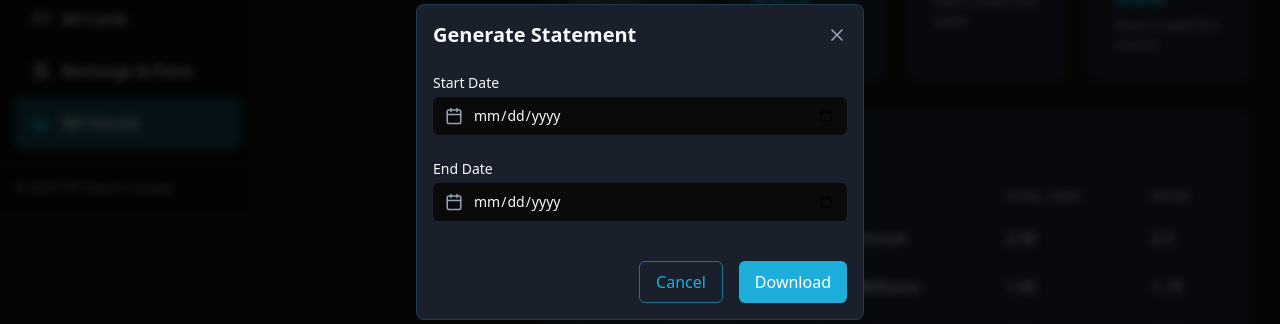
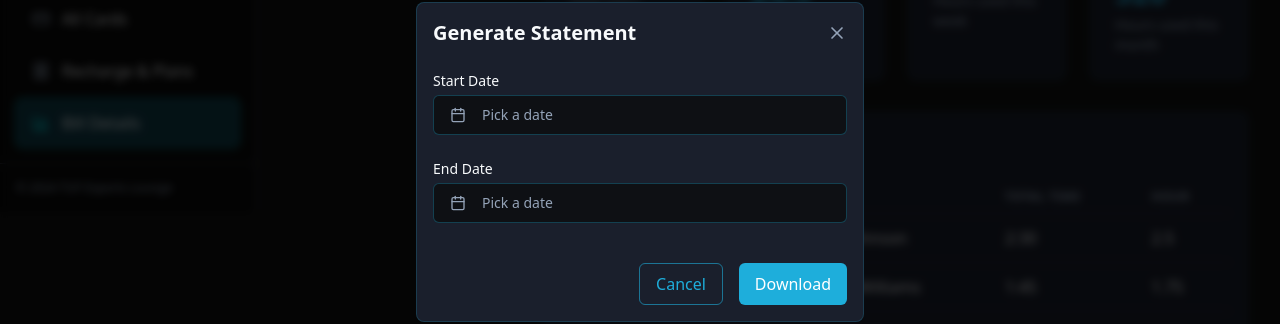
Before and after one commit to Sudarshan50/Manager, a React (Vite) app: page /bill-details in a window 1280 px wide. Both pictures are taken after a click on the button "Generate Statement". Shown: the part 238-562 px from the top of the page. Built offline with nearby package versions, Linux system fonts and the light colour scheme.

Commit message:
Fix: Use date picker for statement dates
Use date picker component for start and end dates in the generate statement form.

```diff
--- a/package.json
+++ b/package.json
@@ -43,7 +43,7 @@
     "class-variance-authority": "^0.7.1",
     "clsx": "^2.1.1",
     "cmdk": "^1.0.0",
-    "date-fns": "^3.6.0",
+    "date-fns": "^4.1.0",
     "embla-carousel-react": "^8.3.0",
     "framer-motion": "^12.6.2",
     "input-otp": "^1.2.4",
--- /dev/null
+++ b/src/components/DatePicker.tsx
@@ -0,0 +1,44 @@
+
+import * as React from "react";
+import { format } from "date-fns";
+import { Calendar as CalendarIcon } from "lucide-react";
+import { cn } from "@/lib/utils";
+import { Button } from "@/components/ui/button";
+import { Calendar } from "@/components/ui/calendar";
+import { Popover, PopoverContent, PopoverTrigger } from "@/components/ui/popover";
+
+interface DatePickerProps {
+  date: Date | undefined;
+  setDate: (date: Date | undefined) => void;
+  label: string;
+}
+
+export function DatePicker({ date, setDate, label }: DatePickerProps) {
+  return (
+    <div className="w-full">
+      <label className="block text-sm font-medium mb-1">{label}</label>
+      <Popover>
+        <PopoverTrigger asChild>
+          <Button
+            variant={"outline"}
+            className={cn(
+              "w-full flex justify-start text-left font-normal bg-gaming-darker/70 border-gaming-accent/30 hover:border-gaming-accent/70 hover:bg-gaming-darker/90",
+              !date && "text-muted-foreground"
+            )}
+          >
+            <CalendarIcon className="mr-2 h-4 w-4" />
+            {date ? format(date, "PPP") : <span>Pick a date</span>}
+          </Button>
+        </PopoverTrigger>
+        <PopoverContent className="w-auto p-0" align="start">
+          <Calendar
+            mode="single"
+            selected={date}
+            onSelect={setDate}
+            initialFocus
+          />
+        </PopoverContent>
+      </Popover>
+    </div>
+  );
+}
--- a/src/components/ui/calendar.tsx
+++ b/src/components/ui/calendar.tsx
@@ -1,3 +1,4 @@
+
 import * as React from "react";
 import { ChevronLeft, ChevronRight } from "lucide-react";
 import { DayPicker } from "react-day-picker";
@@ -16,7 +17,7 @@ function Calendar({
   return (
     <DayPicker
       showOutsideDays={showOutsideDays}
-      className={cn("p-3", className)}
+      className={cn("p-3 pointer-events-auto", className)}
       classNames={{
         months: "flex flex-col sm:flex-row space-y-4 sm:space-x-4 sm:space-y-0",
         month: "space-y-4",
--- a/src/components/ui/popover.tsx
+++ b/src/components/ui/popover.tsx
@@ -1,3 +1,4 @@
+
 import * as React from "react"
 import * as PopoverPrimitive from "@radix-ui/react-popover"
 
--- a/src/pages/BillDetails.tsx
+++ b/src/pages/BillDetails.tsx
@@ -1,16 +1,14 @@
-
 import { useState } from "react";
 import { motion } from "framer-motion";
 import { toast } from "sonner";
-import { FileText, X, Calendar } from "lucide-react";
+import { FileText, X } from "lucide-react";
+import { DatePicker } from "@/components/DatePicker";
 
 export default function BillDetails() {
   // State for bill details
   const [showStatement, setShowStatement] = useState(false);
-  const [dateRange, setDateRange] = useState({
-    startDate: "",
-    endDate: "",
-  });
+  const [startDate, setStartDate] = useState<Date>();
+  const [endDate, setEndDate] = useState<Date>();
 
   // Mock data for bill logs
   const billLogs = [
@@ -71,19 +69,15 @@ export default function BillDetails() {
   const weeklyHours = 87;
   const monthlyHours = 320;
 
-  // Handle date range change
-  const handleDateRangeChange = (e: React.ChangeEvent<HTMLInputElement>) => {
-    const { name, value } = e.target;
-    setDateRange({
-      ...dateRange,
-      [name]: value,
-    });
-  };
-
   // Handle generate statement
   const handleGenerateStatement = () => {
-    if (!dateRange.startDate || !dateRange.endDate) {
+    if (!startDate || !endDate) {
       toast.error("Please select both start and end dates");
+      return;
+    }
+
+    if (endDate < startDate) {
+      toast.error("End date cannot be before start date");
       return;
     }
 
@@ -191,41 +185,17 @@ export default function BillDetails() {
             </div>
 
             <form onSubmit={(e) => { e.preventDefault(); handleGenerateStatement(); }} className="space-y-6">
-              <div>
-                <label htmlFor="startDate" className="block text-sm font-medium mb-1">
-                  Start Date
-                </label>
-                <div className="relative">
-                  <Calendar size={18} className="absolute top-2.5 left-3 text-muted-foreground" />
-                  <input
-                    id="startDate"
-                    name="startDate"
-                    type="date"
-                    value={dateRange.startDate}
-                    onChange={handleDateRangeChange}
-                    className="gaming-input w-full pl-10"
-                    required
-                  />
-                </div>
-              </div>
+              <DatePicker
+                date={startDate}
+                setDate={setStartDate}
+                label="Start Date"
+              />
 
-              <div>
-                <label htmlFor="endDate" className="block text-sm font-medium mb-1">
-                  End Date
-                </label>
-                <div className="relative">
-                  <Calendar size={18} className="absolute top-2.5 left-3 text-muted-foreground" />
-                  <input
-                    id="endDate"
-                    name="endDate"
-                    type="date"
-                    value={dateRange.endDate}
-                    onChange={handleDateRangeChange}
-                    className="gaming-input w-full pl-10"
-                    required
-                  />
-                </div>
-              </div>
+              <DatePicker
+                date={endDate}
+                setDate={setEndDate}
+                label="End Date"
+              />
 
               <div className="flex justify-end gap-4 pt-4">
                 <button
```
Also changed, not shown: 1 other file (tests, documents, lock files or other folders).
